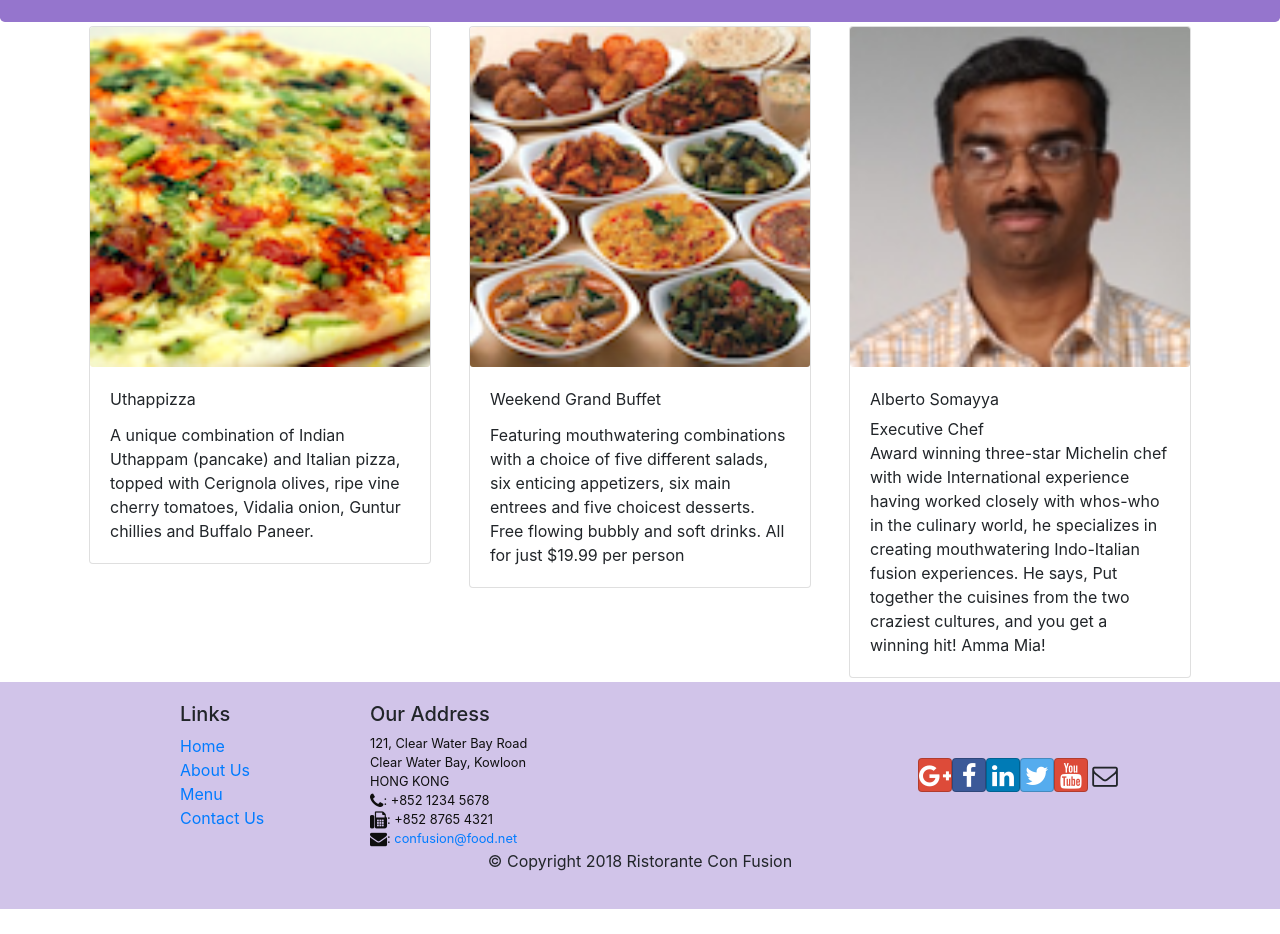
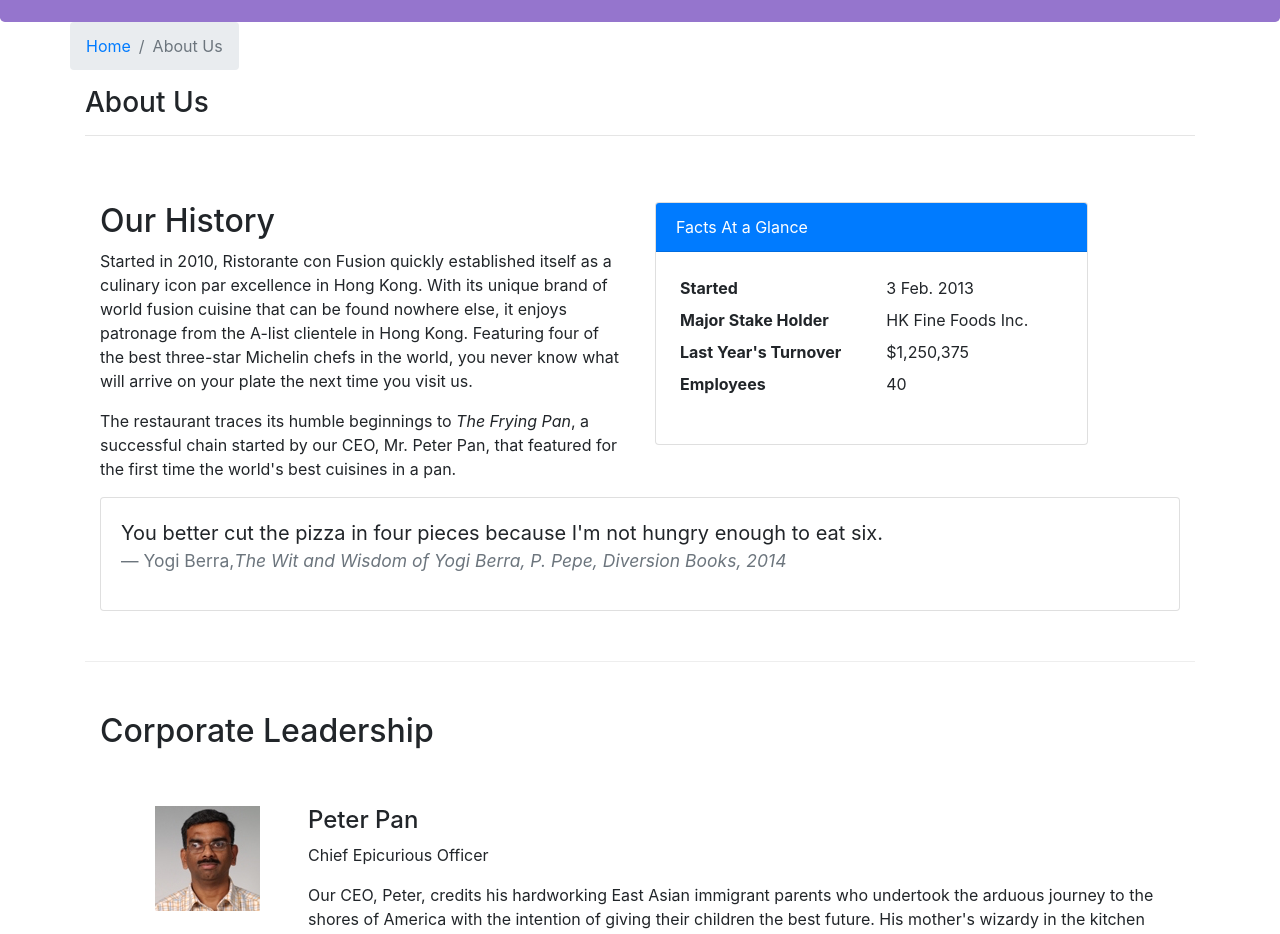
Before and after one commit to grestonian/Full-Stack-Web-Development-with-React, a React (Create React App) app in the folder 2-Front-End Development with React/confusion/: page /aboutus in a window 1280 px wide. Before the commit this address led to /home. Shown: the part 320-1254 px from the top of the page. Before the commit the page ends 1229 px from the top, so only its background shows below. Built offline with nearby package versions, Linux system fonts and the light colour scheme.

Commit message:
2-W2-Assignment2

```diff
--- /dev/null
+++ b/2-Front-End Development with React/confusion/src/Components/AboutComponent.js
@@ -0,0 +1,88 @@
+import React from 'react';
+import { Breadcrumb, BreadcrumbItem, Card, CardBody, CardHeader, Media } from 'reactstrap';
+import { Link } from 'react-router-dom';
+
+function About(props) {
+
+    const leaders = props.leaders.map((leader) => {
+        return (
+            <div key={leader.id} className="col-12 mt-5">
+                <Media tag="li">
+                    <Media left>
+                        <Media object src={leader.image}></Media>
+                    </Media>
+                    <Media body className="ml-5">
+                        <Media heading>{leader.name}</Media>
+                        <p>{leader.designation}</p>
+                        <p>{leader.description}</p>
+                    </Media>
+                </Media>
+            </div>
+        );
+    });
+
+    return(
+        <div className="container">
+            <div className="row">
+                <Breadcrumb>
+                    <BreadcrumbItem><Link to="/home">Home</Link></BreadcrumbItem>
+                    <BreadcrumbItem active>About Us</BreadcrumbItem>
+                </Breadcrumb>
+                <div className="col-12">
+                    <h3>About Us</h3>
+                    <hr />
+                </div>
+            </div>
+            <div className="row row-content">
+                <div className="col-12 col-md-6">
+                    <h2>Our History</h2>
+                    <p>Started in 2010, Ristorante con Fusion quickly established itself as a culinary icon par excellence in Hong Kong. With its unique brand of world fusion cuisine that can be found nowhere else, it enjoys patronage from the A-list clientele in Hong Kong.  Featuring four of the best three-star Michelin chefs in the world, you never know what will arrive on your plate the next time you visit us.</p>
+                    <p>The restaurant traces its humble beginnings to <em>The Frying Pan</em>, a successful chain started by our CEO, Mr. Peter Pan, that featured for the first time the world's best cuisines in a pan.</p>
+                </div>
+                <div className="col-12 col-md-5">
+                    <Card>
+                        <CardHeader className="bg-primary text-white">Facts At a Glance</CardHeader>
+                        <CardBody>
+                            <dl className="row p-1">
+                                <dt className="col-6">Started</dt>
+                                <dd className="col-6">3 Feb. 2013</dd>
+                                <dt className="col-6">Major Stake Holder</dt>
+                                <dd className="col-6">HK Fine Foods Inc.</dd>
+                                <dt className="col-6">Last Year's Turnover</dt>
+                                <dd className="col-6">$1,250,375</dd>
+                                <dt className="col-6">Employees</dt>
+                                <dd className="col-6">40</dd>
+                            </dl>
+                        </CardBody>
+                    </Card>
+                </div>
+                <div className="col-12">
+                    <Card>
+                        <CardBody className="bg-faded">
+                            <blockquote className="blockquote">
+                                <p className="mb-0">You better cut the pizza in four pieces because
+                                    I'm not hungry enough to eat six.</p>
+                                <footer className="blockquote-footer">Yogi Berra,
+                                <cite title="Source Title">The Wit and Wisdom of Yogi Berra,
+                                    P. Pepe, Diversion Books, 2014</cite>
+                                </footer>
+                            </blockquote>
+                        </CardBody>
+                    </Card>
+                </div>
+            </div>
+            <div className="row row-content">
+                <div className="col-12">
+                    <h2>Corporate Leadership</h2>
+                </div>
+                <div className="col-12">
+                    <Media list>
+                        {leaders}
+                    </Media>
+                </div>
+            </div>
+        </div>
+    );
+}
+
+export default About;
--- a/2-Front-End Development with React/confusion/src/Components/MainComponent.js
+++ b/2-Front-End Development with React/confusion/src/Components/MainComponent.js
@@ -3,6 +3,7 @@ import Home from './HomeComponent'
 import Menu from './MenuComponent';
 import DishDetail from './DishDetailComponent';
 import Contact from './ContactComponent';
+import About from "./AboutComponent";
 import { DISHES } from '../shared/dishes.js';
 import { COMMENTS } from '../shared/comments';
 import { PROMOTIONS } from '../shared/promotions';
@@ -53,6 +54,7 @@ class Main extends Component{
             <Route exact path="/menu" component={() => <Menu dishes={this.state.dishes}/>} />
             <Route path="/menu/:dishId" component={DishWithId} />
             <Route exact path='/contactus' component={Contact} />
+            <Route exact path="/aboutus" component={ () => <About leaders={this.state.leaders} /> } />
             <Redirect to="/home"/>
           </Switch>
           <Footer/>
```
Also changed, not shown: 1 other file (tests, documents, lock files or other folders).
